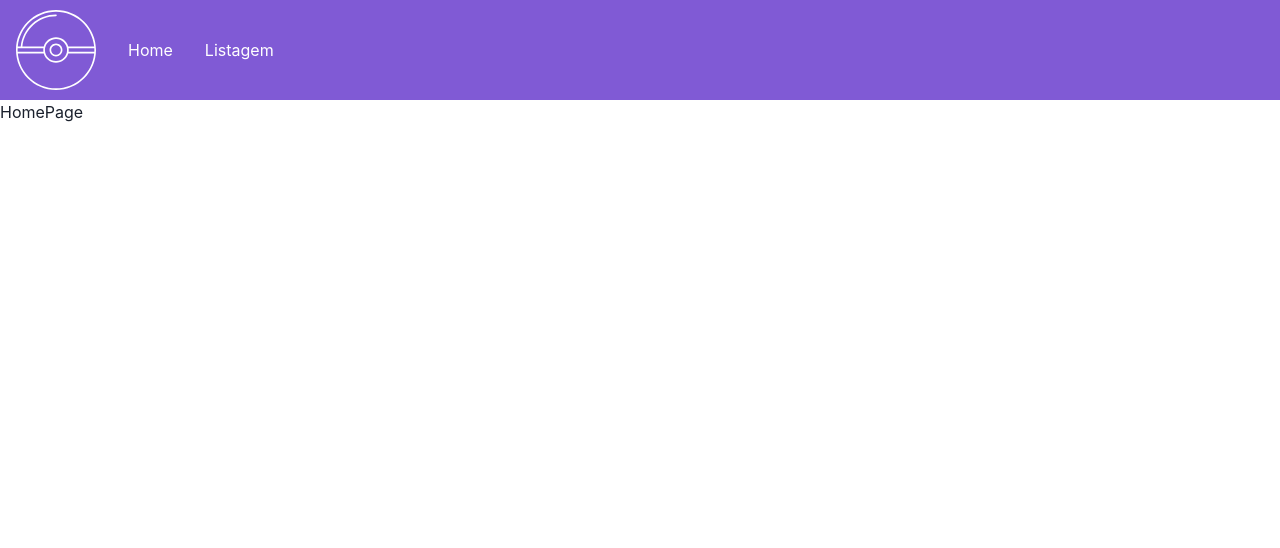
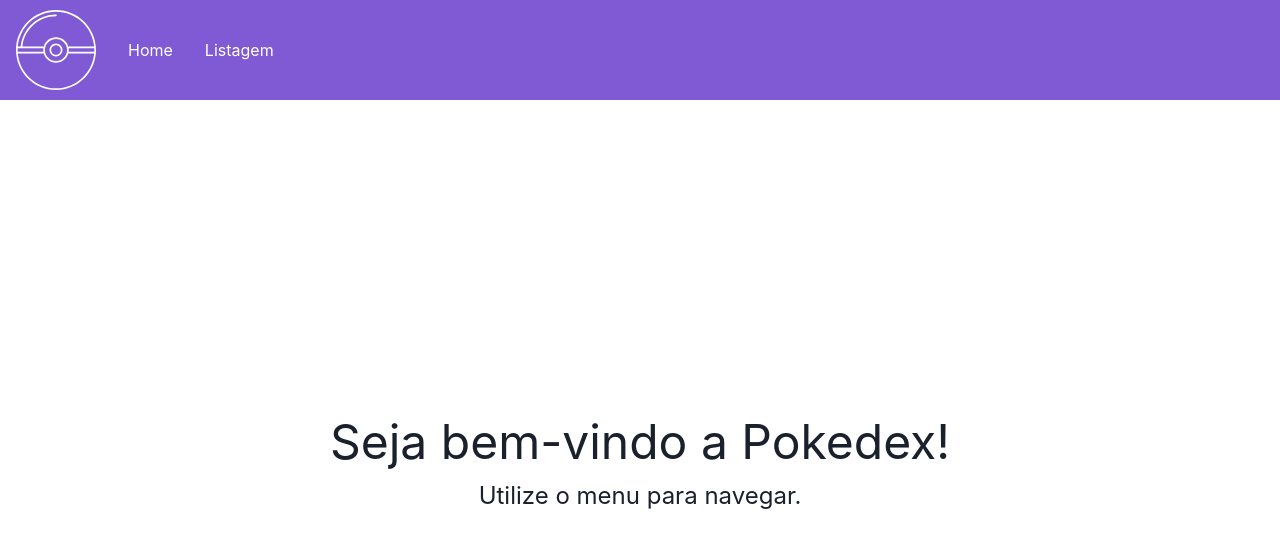
Before and after one commit to alex-cerlini/3cgg-frontend-challenge, a React (Vite) app: page / in a window 1280 px wide. Shown: the top 548 px of the page. Built offline with nearby package versions, Linux system fonts and the light colour scheme.

Commit message:
feat(home): create home page content

```diff
--- a/src/pages/Home/index.tsx
+++ b/src/pages/Home/index.tsx
@@ -1,9 +1,13 @@
 import MenuTemplate from '@templates/menu';
+import * as Style from './styles';
 
 function Home() {
   return (
     <MenuTemplate>
-      <h1>HomePage</h1>
+      <Style.Container>
+        <Style.Title>Seja bem-vindo a Pokedex!</Style.Title>
+        <Style.SubTitle>Utilize o menu para navegar.</Style.SubTitle>
+      </Style.Container>
     </MenuTemplate>
   );
 }
--- /dev/null
+++ b/src/pages/Home/styles.ts
@@ -0,0 +1,19 @@
+import { Flex, FlexProps, Text, TextProps } from '@chakra-ui/react';
+import styled from '@emotion/styled';
+
+export const Container = styled(Flex)<FlexProps>`
+  flex-direction: column;
+  width: 100%;
+  height: 70vh;
+  justify-content: center;
+  align-items: center;
+  margin-top: 5rem;
+`;
+
+export const Title = styled(Text)<TextProps>`
+  font-size: 3rem;
+`;
+
+export const SubTitle = styled(Text)<TextProps>`
+  font-size: 1.5rem;
+`;
```
